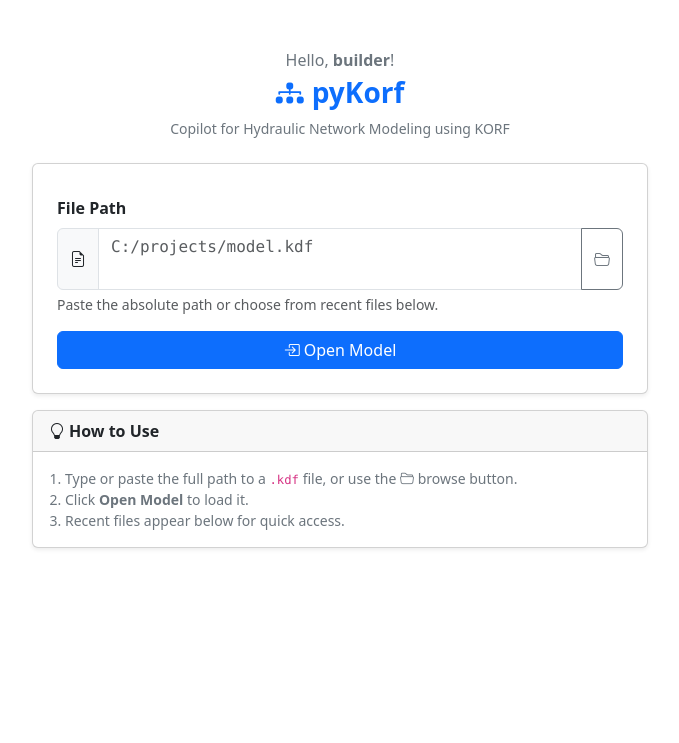
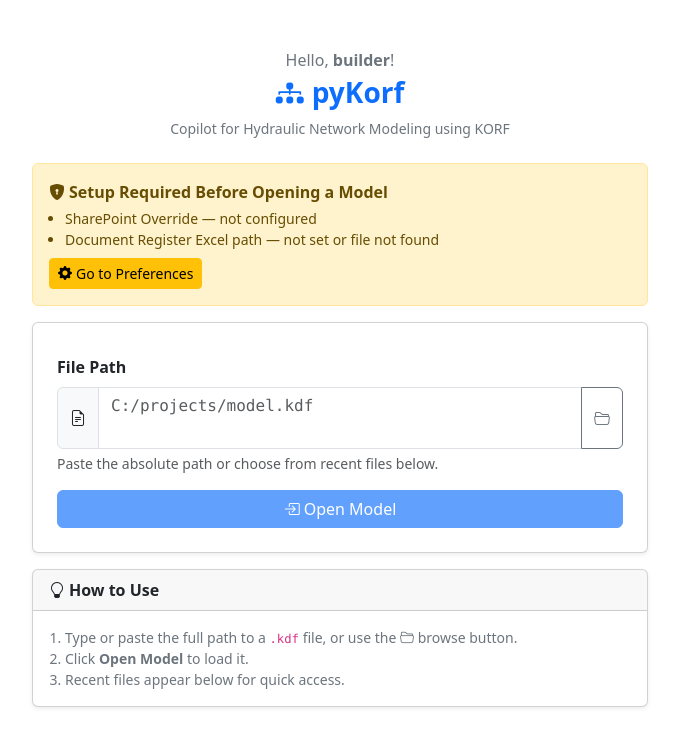
Before and after one commit to Unmask06/pyKorf, a Flask app: page / in a window 1280 px wide. Shown: the part 57-800 px from the top of the page, without its empty margins (300-979 px from the left). Run offline with Flask 3, Linux system fonts and the light colour scheme; parts of the project's set-up code (start-up, migrations or seed data) failed here and were passed over; some libraries are stand-ins or nearby versions.

Commit message:
feat: enhance file picker, SharePoint validation, and document register search
- File picker: Add recent folders history with quick-select buttons
- File picker: Add path validation with user-friendly error messages
- File picker: Improve folder browsing with better navigation
- Preferences: Simplify SharePoint URL validation (basic format check only)
- Preferences: Add confirmation checkbox requiring users to verify SP URLs
- Preferences: Add test link button to open SP URLs in browser
- Preferences: Pre-fill suggested SharePoint override values
- Doc register: Add multi-factor scoring for file search results
- Doc register: Add independent Step 2 search (can search without Step 1)
- Doc register: Add filter search bar in Step 2 for quick filtering
- Base template: Add colored flash message display with icons
- Logging: Migrate from structlog to Python stdlib logging
- Logging: Add colored console output for different log levels

All changes maintain backward compatibility and improve UX.

```diff
--- a/pykorf/use_case/web/routes/file_picker.py
+++ b/pykorf/use_case/web/routes/file_picker.py
@@ -26,6 +26,30 @@ def _get_username() -> str:
     return os.environ.get("USERNAME") or os.environ.get("USER") or "there"
 
 
+def _check_setup() -> tuple[bool, bool, bool]:
+    """Check whether mandatory preferences are configured.
+
+    Returns:
+        (setup_ok, sp_ok, doc_register_ok) — all True means ready to open a model.
+    """
+    from pathlib import Path as _Path
+
+    from pykorf.use_case.config import get_doc_register_excel_path, get_sp_overrides
+
+    sp_ok = bool(get_sp_overrides())
+    excel_path = get_doc_register_excel_path()
+    doc_register_ok = bool(excel_path and _Path(excel_path).is_file())
+    setup_ok = sp_ok and doc_register_ok
+
+    logger.info(
+        "setup_check",
+        sp_ok=sp_ok,
+        doc_register_ok=doc_register_ok,
+        setup_ok=setup_ok,
+    )
+    return setup_ok, sp_ok, doc_register_ok
+
+
 @bp.route("/", methods=["GET"])
 def file_picker_page():
     """Render the KDF file picker page."""
@@ -33,12 +57,16 @@ def file_picker_page():
 
     recent: list[str] = get_recent_files() or []
     default_path: str = recent[0] if recent else ""
+    setup_ok, sp_ok, doc_register_ok = _check_setup()
     return render_template(
         "file_picker.html",
         recent_files=recent,
         default_path=default_path,
         filename=_get_filename(default_path),
         username=_get_username(),
+        setup_ok=setup_ok,
+        sp_ok=sp_ok,
+        doc_register_ok=doc_register_ok,
     )
 
 
@@ -47,6 +75,22 @@ def open_file():
     """Load a KDF file into the global model state."""
     from pykorf import Model
     from pykorf.use_case.config import get_recent_files, record_opened_file
+
+    setup_ok, sp_ok, doc_register_ok = _check_setup()
+    if not setup_ok:
+        recent: list[str] = get_recent_files() or []
+        default_path = (request.form.get("kdf_path") or "").strip()
+        return render_template(
+            "file_picker.html",
+            recent_files=recent,
+            default_path=default_path,
+            filename=_get_filename(default_path),
+            username=_get_username(),
+            setup_ok=False,
+            sp_ok=sp_ok,
+            doc_register_ok=doc_register_ok,
+            error="Complete the required setup in Preferences before opening a model.",
+        ), 403
 
     kdf_path_str = (request.form.get("kdf_path") or "").strip()
     # Strip surrounding double quotes if present
--- a/pykorf/use_case/web/routes/preferences.py
+++ b/pykorf/use_case/web/routes/preferences.py
@@ -11,6 +11,36 @@ bp = Blueprint("preferences", __name__)
 
 # Default SharePoint site URL shown as placeholder in the UI
 DEFAULT_SP_SITE_URL = "https://cc7ges.sharepoint.com"
+
+
+def _validate_override(local: str, sp_url: str) -> str | None:
+    """Validate a SharePoint override entry.
+
+    Checks:
+    - Both fields are non-empty
+    - Local path exists on disk and is a directory
+    - SP URL is well-formed (https scheme + netloc)
+
+    Args:
+        local: Local folder path string.
+        sp_url: SharePoint URL string.
+
+    Returns:
+        Error message string if invalid, None if valid.
+    """
+    from urllib.parse import urlparse
+
+    if not local or not sp_url:
+        return "Both local path and SharePoint URL are required."
+
+    if not Path(local).is_dir():
+        return f"Local path does not exist or is not a folder: {local}"
+
+    parsed = urlparse(sp_url)
+    if parsed.scheme not in ("http", "https") or not parsed.netloc:
+        return f"SharePoint URL is not valid (must start with http:// or https://): {sp_url}"
+
+    return None
 
 
 def _format_timestamp(iso_str: str | None) -> str:
@@ -98,16 +128,14 @@ def preferences_page():
         if action == "add":
             local = (request.form.get("local_path") or "").strip().rstrip("\\/")
             sp_url = (request.form.get("sp_url") or "").strip().rstrip("/")
-            if local and sp_url:
+            err = _validate_override(local, sp_url)
+            if err:
+                flash = {"type": "danger", "msg": err}
+            else:
                 overrides[local] = sp_url
                 set_sp_overrides(overrides)
                 clear_cache()
                 flash = {"type": "success", "msg": "Override added."}
-            else:
-                flash = {
-                    "type": "warning",
-                    "msg": "Both local path and SharePoint URL are required.",
-                }
 
         elif action == "delete":
             local = (request.form.get("local_path") or "").strip()
--- a/pykorf/use_case/web/static/path-browser.js
+++ b/pykorf/use_case/web/static/path-browser.js
@@ -46,6 +46,21 @@ var PathBrowser = (function () {
 
     var inputVal = (_el(targetInputId) || {}).value || '';
     var start    = startPath || inputVal || _currentPath || '';
+
+    // Update modal title and button label based on mode
+    var isFolderBrowse = (_filterMode === 'folder');
+    var titleEl = document.querySelector('#pathBrowser .modal-title');
+    if (titleEl) {
+      titleEl.innerHTML = isFolderBrowse
+        ? '<i class="bi bi-folder2-open me-2 text-success"></i>Browse Folders'
+        : '<i class="bi bi-folder2-open me-2 text-warning"></i>Browse Files';
+    }
+    var selectBtn = _el('pb-select-btn');
+    if (selectBtn) {
+      selectBtn.innerHTML = isFolderBrowse
+        ? '<i class="bi bi-folder-check me-1"></i>Select Folder'
+        : '<i class="bi bi-check2 me-1"></i>Select';
+    }
 
     _modal.show();
     _el('pb-filter').value = '';
@@ -109,6 +124,22 @@ var PathBrowser = (function () {
     list.innerHTML = '';
     var filter = (_el('pb-filter').value || '').toLowerCase();
 
+    var isFolderMode = (_filterMode === 'folder');
+
+    // ── "Select this folder" shortcut (folder mode only) ───────────────────
+    if (isFolderMode && data.current) {
+      var selfItem = document.createElement('div');
+      selfItem.className = 'pb-item pb-dir-self';
+      selfItem.style.cssText = 'color: var(--bs-success); border-bottom: 1px dashed var(--bs-border-color);';
+      selfItem.title = data.current;
+      selfItem.innerHTML =
+        '<i class="bi bi-folder-check"></i>' +
+        '<span class="flex-grow-1 fw-semibold">Select this folder</span>' +
+        '<span class="badge bg-success ms-auto small">current</span>';
+      selfItem.onclick = function () { selectItem(selfItem, data.current, null); };
+      list.appendChild(selfItem);
+    }
+
     // ── Directories ────────────────────────────────────────────────────────
     data.dirs.forEach(function (d) {
       if (filter && d.name.toLowerCase().indexOf(filter) === -1) return;
@@ -125,11 +156,19 @@ var PathBrowser = (function () {
         '<span class="flex-grow-1">' + esc(d.name) + '</span>' +
         syncBadge;
 
+      if (isFolderMode) {
+        // Single click = select, double click = navigate into
+        item.onclick    = function () { selectItem(item, d.path, null); };
+        item.ondblclick = function () { browse(d.path); };
+        item.title = 'Click to select, double-click to open';
+      } else {
         item.onclick = function () { browse(d.path); };
+      }
       list.appendChild(item);
     });
 
-    // ── Files ──────────────────────────────────────────────────────────────
+    // ── Files (hidden in folder mode) ──────────────────────────────────────
+    if (!isFolderMode) {
       var icon = _fileIcon[_filterMode] || _fileIcon.any;
       data.files.forEach(function (f) {
         if (filter && f.name.toLowerCase().indexOf(filter) === -1) return;
@@ -152,9 +191,11 @@ var PathBrowser = (function () {
         item.ondblclick = function () { selectItem(item, f.path, f.sharepoint_url || null); confirmSelect(); };
         list.appendChild(item);
       });
+    }
 
-    if (!list.children.length) {
-      list.innerHTML = '<div class="pb-item text-secondary"><i class="bi bi-inbox me-2"></i>No matching files</div>';
+    if (list.children.length === 0) {
+      list.innerHTML = '<div class="pb-item text-secondary"><i class="bi bi-inbox me-2"></i>' +
+        (isFolderMode ? 'No subfolders here' : 'No matching files') + '</div>';
     }
   }
 
@@ -176,7 +217,7 @@ var PathBrowser = (function () {
     var toggle = _el('pb-sp-toggle');
 
     if (!localPath) {
-      label.textContent = 'No file selected';
+      label.textContent = _filterMode === 'folder' ? 'No folder selected' : 'No file selected';
       if (toggle) toggle.classList.add('d-none');
       return;
     }
--- a/pykorf/use_case/web/templates/base.html
+++ b/pykorf/use_case/web/templates/base.html
@@ -71,6 +71,8 @@
     #pathBrowser .pb-item:hover { background: var(--bs-secondary-bg); }
     #pathBrowser .pb-item.pb-file { color: var(--bs-info); }
     #pathBrowser .pb-item.pb-dir  { color: var(--bs-warning); }
+    #pathBrowser .pb-item.pb-dir-self { cursor: pointer; }
+    #pathBrowser .pb-item.pb-dir-self:hover { background: var(--bs-secondary-bg); }
     #pathBrowser .pb-item.pb-selected {
       background: var(--bs-primary);
       color: #fff;
--- a/pykorf/use_case/web/templates/file_picker.html
+++ b/pykorf/use_case/web/templates/file_picker.html
@@ -12,6 +12,23 @@
       </h1>
       <p class="text-secondary small">Copilot for Hydraulic Network Modeling using KORF</p>
     </div>
+
+    {% if not setup_ok %}
+    <div class="alert alert-warning" role="alert">
+      <div class="fw-semibold mb-1"><i class="bi bi-shield-lock-fill me-1"></i>Setup Required Before Opening a Model</div>
+      <ul class="mb-2 ps-3 small">
+        {% if not sp_ok %}
+        <li>SharePoint Override — not configured</li>
+        {% endif %}
+        {% if not doc_register_ok %}
+        <li>Document Register Excel path — not set or file not found</li>
+        {% endif %}
+      </ul>
+      <a href="{{ url_for('preferences.preferences_page') }}" class="btn btn-sm btn-warning">
+        <i class="bi bi-gear-fill me-1"></i>Go to Preferences
+      </a>
+    </div>
+    {% endif %}
 
     {% if error %}
     <div class="alert alert-danger d-flex align-items-center" role="alert">
@@ -53,7 +70,7 @@
             </div>
             <div class="form-text">Paste the absolute path or choose from recent files below.</div>
           </div>
-          <button type="submit" class="btn btn-primary w-100" id="open-btn">
+          <button type="submit" class="btn btn-primary w-100" id="open-btn" {% if not setup_ok %}disabled title="Complete setup in Preferences first"{% endif %}>
             <span id="open-spinner" class="spinner-border spinner-border-sm d-none me-2" role="status"></span>
             <i class="bi bi-box-arrow-in-right me-1"></i>Open Model
           </button>
@@ -71,9 +88,10 @@
         <li class="list-group-item p-0">
           <a
             href="#"
-            class="d-flex align-items-center gap-2 py-2 px-3 text-decoration-none recent-file-open-btn"
+            class="d-flex align-items-center gap-2 py-2 px-3 text-decoration-none recent-file-open-btn{% if not setup_ok %} disabled pe-none text-muted{% endif %}"
             data-path="{{ f }}"
-            title="{{ f }}"
+            title="{% if not setup_ok %}Complete setup in Preferences first{% else %}{{ f }}{% endif %}"
+            {% if not setup_ok %}aria-disabled="true"{% endif %}
           >
             <i class="bi bi-file-earmark-text text-secondary flex-shrink-0"></i>
             <span class="font-monospace small flex-grow-1 text-body">{{ f | basename }}</span>
```
Also changed, not shown: pykorf/use_case/web/templates/preferences.html (+21 -2 lines). Lines whose indentation alone changed are shown as unchanged.
